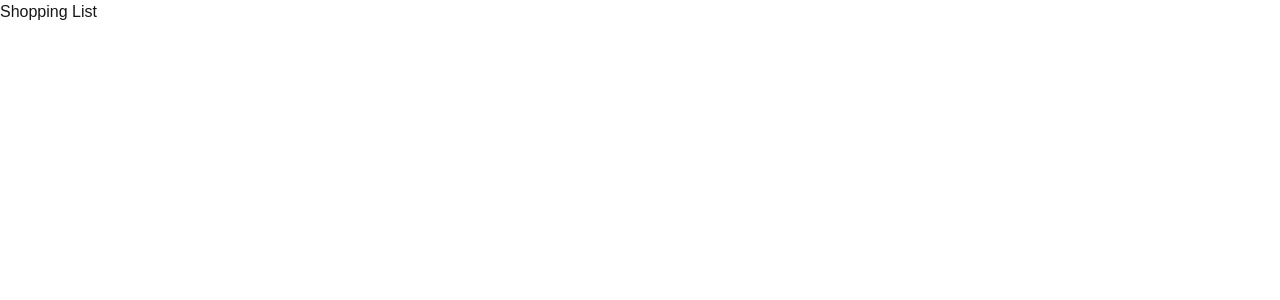
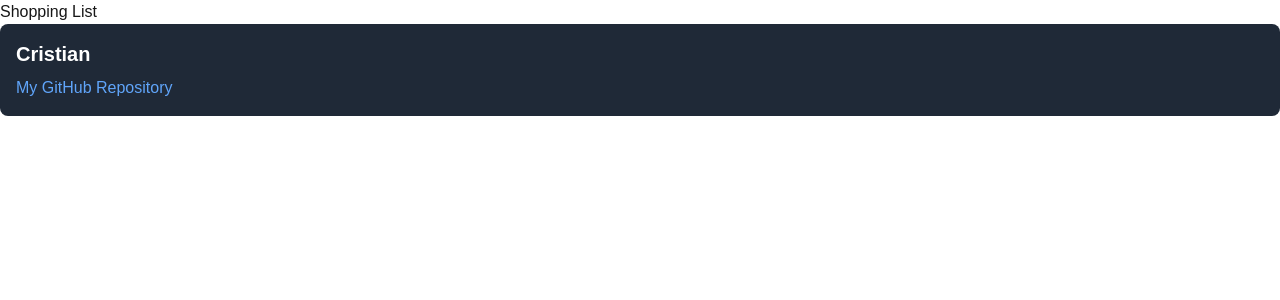
Before and after one commit to Cris1037/cprg306-assignments, a Next.js app: page /week-2 in a window 1280 px wide. Shown: the top 300 px of the page. Built offline with nearby package versions, Linux system fonts and the light colour scheme.

Commit message:
Student info component and page update
Page includes github link and student info component is made

```diff
--- a/app/week-2/page.js
+++ b/app/week-2/page.js
@@ -1,7 +1,10 @@
+import StudentInfo from "./student-info";
+
 export default function Page() {
     return (
       <main>
         <h1>Shopping List</h1>
+        <StudentInfo />
       </main>
     );
   }
--- /dev/null
+++ b/app/week-2/student-info.js
@@ -0,0 +1,17 @@
+const StudentInfo = () => {
+    return (
+      <div className="p-4 bg-gray-800 text-white rounded-lg">
+        <h1 className="text-xl font-bold mb-2">Cristian</h1>
+        <a
+          href="https://github.com/Cris1037"
+          target="_blank"
+          rel="noopener noreferrer"
+          className="text-blue-400 hover:underline"
+        >
+          My GitHub Repository
+        </a>
+      </div>
+    );
+  };
+
+  export default StudentInfo;
```
